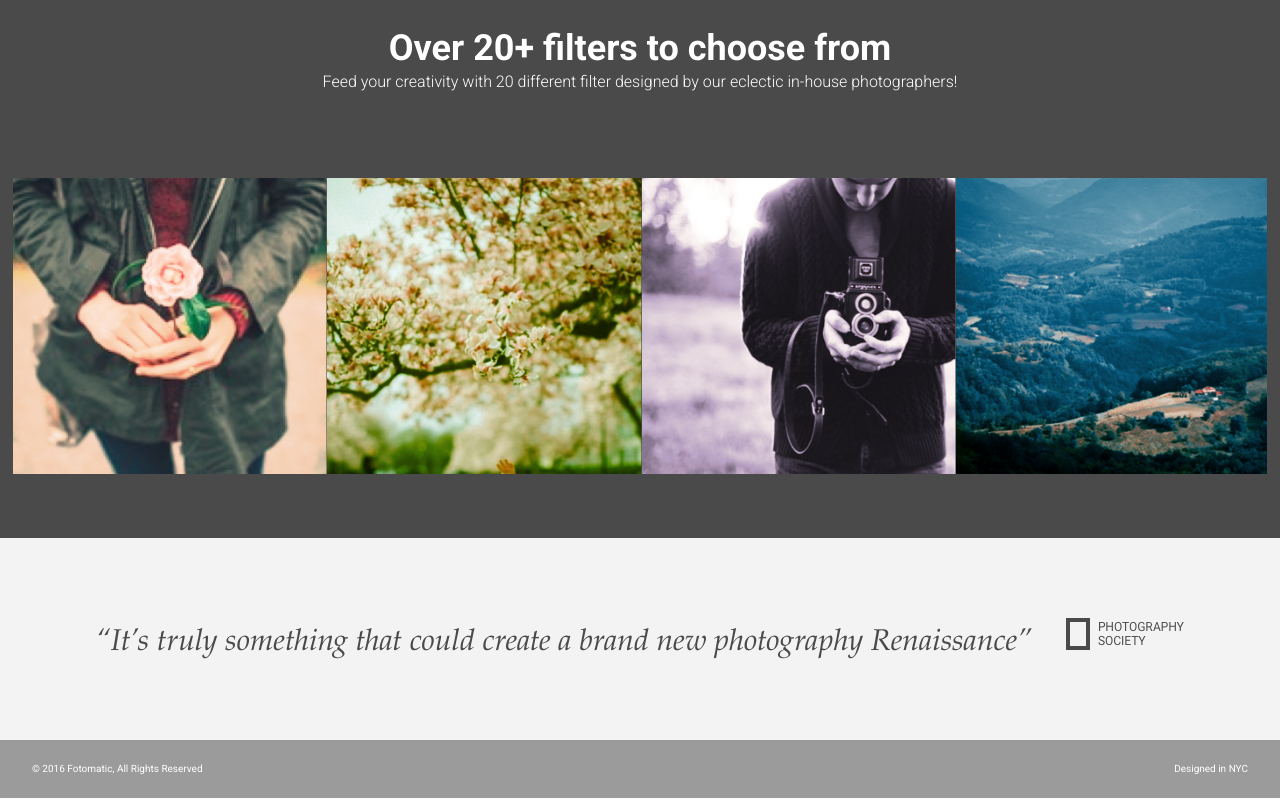
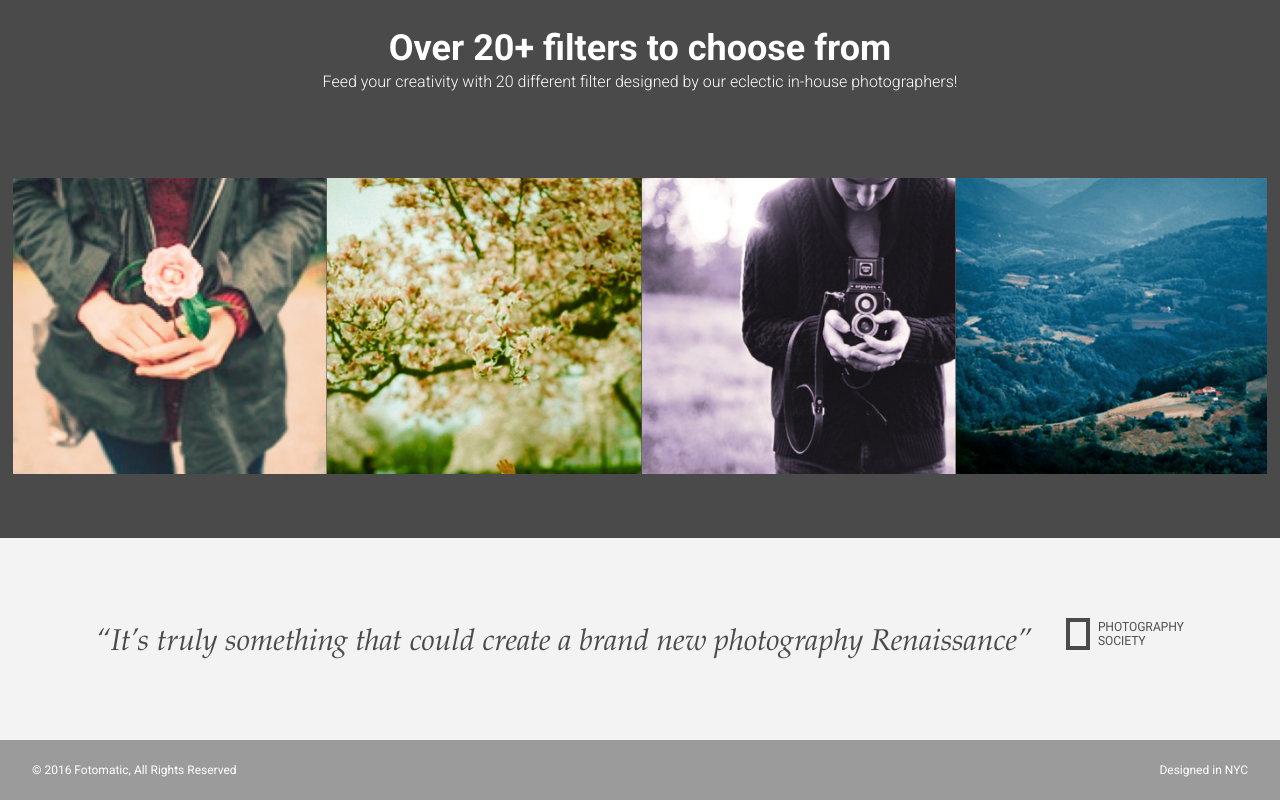
Before and after one commit to nrgini/Fotomatic, a plain HTML site: page index.html in a window 1280 px wide. Shown: the part 1501-2301 px from the top of the page. Drawn offline with Linux system fonts and the light colour scheme; a web font is replaced by a local one.

Commit message:
Fix text in footer

```diff
--- a/resources/css/style.css
+++ b/resources/css/style.css
@@ -392,11 +392,16 @@ footer {
 footer .content {
   color: white;
   display: flex;
-  font-size: .75rem;
+  font-size: 0.75rem;
 }
 
 footer .copyright {
   flex-grow: 1;
+  font-size: 0.75rem;
+}
+
+footer .location {
+  font-size: 0.75rem;
 }
 
 @media only screen and (min-width: 760px) {
```
